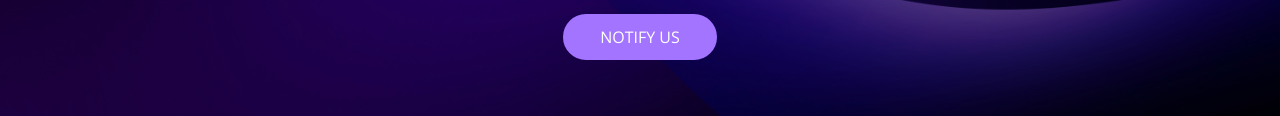
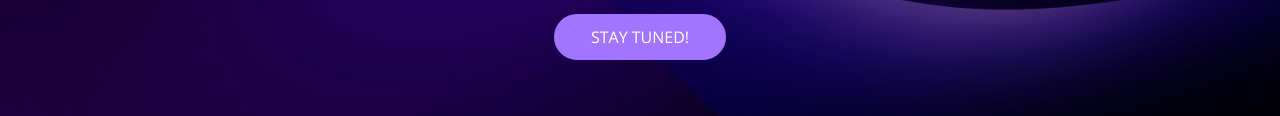
Before and after one commit to morovzorov/website, a plain HTML site: page index.html in a window 1280 px wide. Shown: the part 609-725 px from the top of the page. Drawn offline with nearby package versions, Linux system fonts and the light colour scheme.

```diff
--- a/index.html
+++ b/index.html
@@ -30,7 +30,7 @@
 				<p class="desc font-white">Unfortunately, ensuring these apps to uphold the security standards is quite a challenge.</p>
 				<p class="desc font-white">Morov addresses these issues by empowering organizations to transform their IT operations, Security, and maximize operational efficiency.</p>
 
-				<a class="notify-btn" href="#"><b>NOTIFY US</b></a>
+				<a class="notify-btn" href="#"><b>STAY TUNED!</b></a>
 
 
 			</div><!-- display-table -->
```
